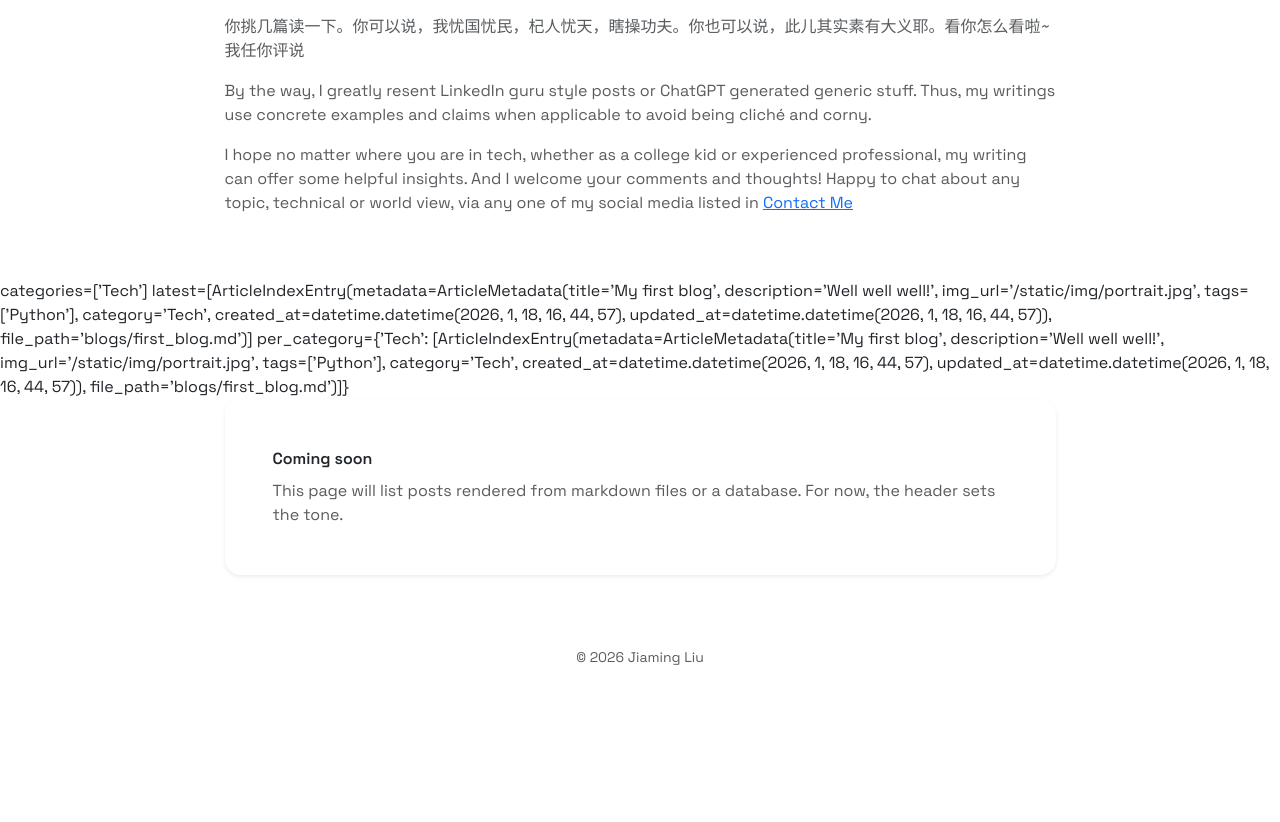
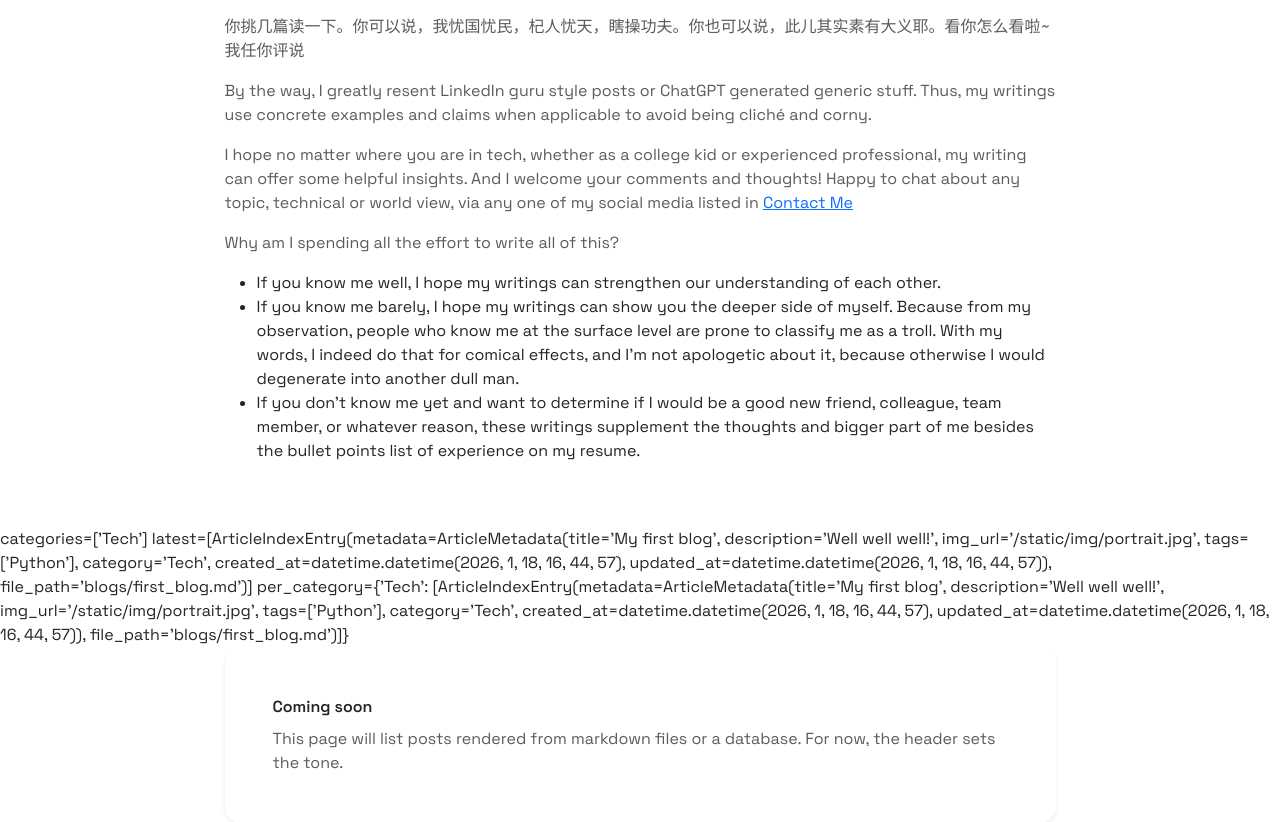
Before and after one commit to iamjiamingliu/iamjiamingliu.com, a Flask app: page /blogs in a window 1280 px wide. Shown: the part 639-1461 px from the top of the page. Before the commit the page ends 1304 px from the top, so only its background shows below. Run offline with Flask 3, Linux system fonts and the light colour scheme; some libraries are stand-ins or nearby versions.

Commit message:
why am i writing all of this?

```diff
--- a/templates/blogs.html
+++ b/templates/blogs.html
@@ -65,6 +65,18 @@
                         And I welcome your comments and thoughts!
                         Happy to chat about any topic, technical or world view, via any one of my social media listed in <a href="/contact" target="_blank">Contact Me</a>
                     </p>
+
+                    <p class="text-muted mb-3">
+                        Why am I spending all the effort to write all of this?
+                        <ul>
+                            <li>If you know me well, I hope my writings can strengthen our understanding of each other.</li>
+                            <li>If you know me barely, I hope my writings can show you the deeper side of myself.
+                                Because from my observation, people who know me at the surface level are prone to classify me as a troll.
+                                With my words, I indeed do that for comical effects, and I'm not apologetic about it, because otherwise I would degenerate into another dull man.
+                            </li>
+                            <li>If you don't know me yet and want to determine if I would be a good new friend, colleague, team member, or whatever reason, these writings supplement the thoughts and bigger part of me besides the bullet points list of experience on my resume.</li>
+                        </ul>
+                    </p>
                 </div>
             </div>
         </div>
```
